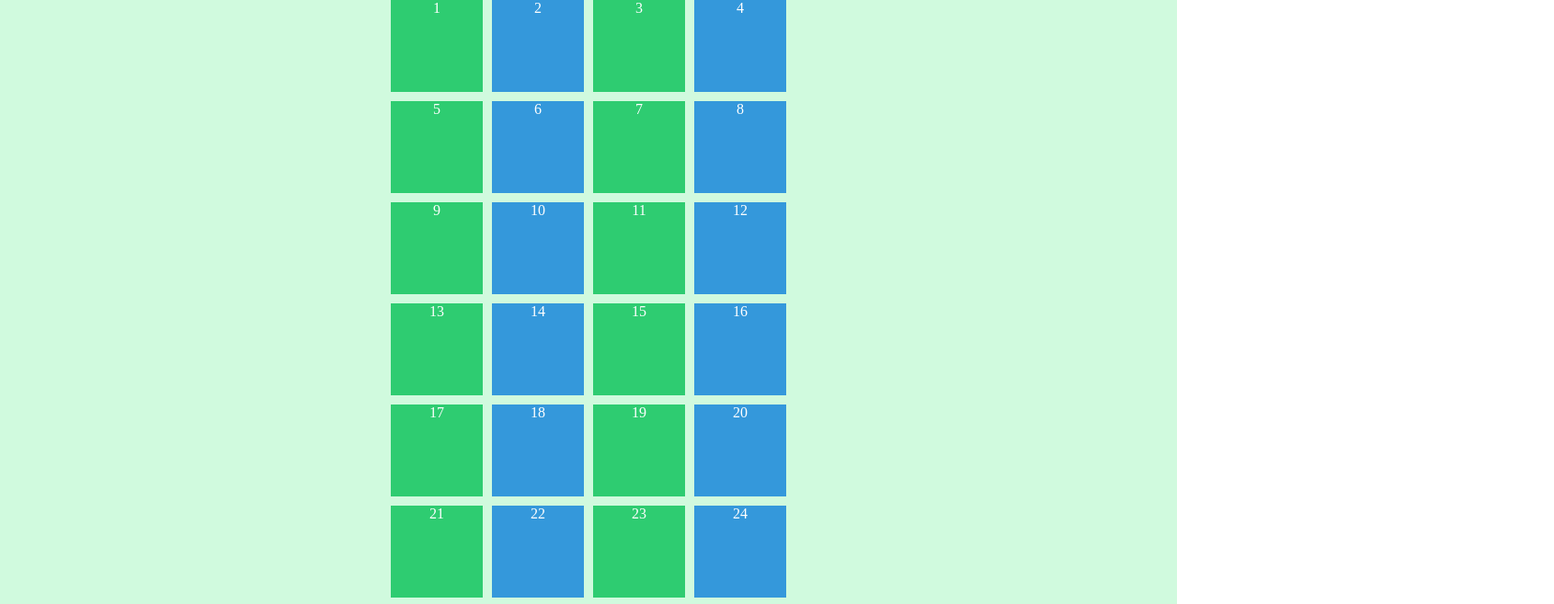
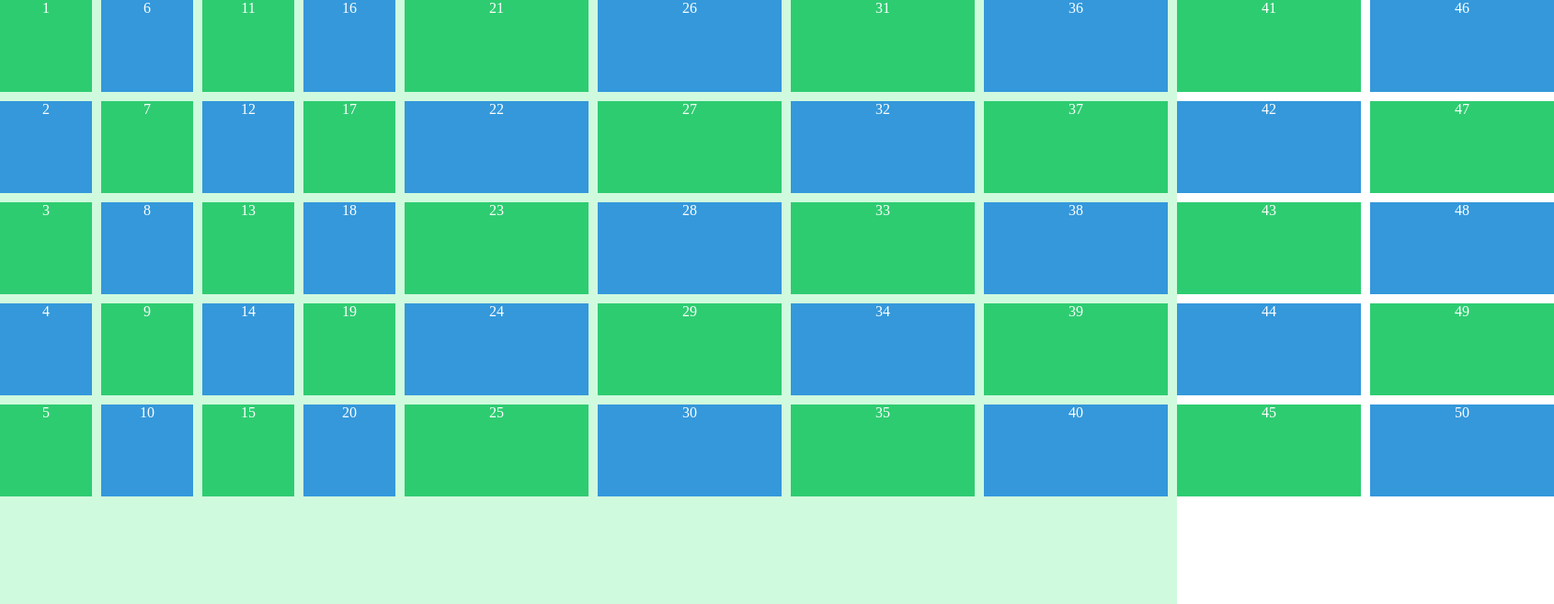
Before and after one commit to guswn2521/SCSS-Layout-Masterclass, a plain HTML site: page index.html in a window 1280 px wide. Shown: the top 657 px of the page at 92% size, 1690 px wide, since content can reach past the window. Drawn offline with Linux system fonts and the light colour scheme.

Commit message:
#2.10 Auto Columns and Rows part Two
1. grid-auto-flow : grid의 생성방향을 정하는 프로퍼티.
column을 주면 수평방향으로 column을 쌓는다.
row를 주면 수직방향으로 row를 쌓는다.

2. grid-auto-columns : grid-auto-flow가 column일 때, 정해진 크기를 준 열을 초과하면, 준 크기만큼의 width를 가진 grid들을 자동으로 수평방향에 생성.

```diff
--- a/style.css
+++ b/style.css
@@ -10,9 +10,11 @@ body {
   height: 200vh;
   grid-template-columns: repeat(4, 100px);
   grid-template-rows: repeat(5, 100px);
-  /* grid-auto-flow: column; */
-  grid-auto-rows: 100px;
-  place-content: start center;
+  /* grid-auto-flow: row;
+  grid-auto-rows:200px;*/
+
+  grid-auto-flow: column;
+  grid-auto-columns: 200px;
 }
 .item:nth-child(odd) {
   background-color: #2ecc71;
```
